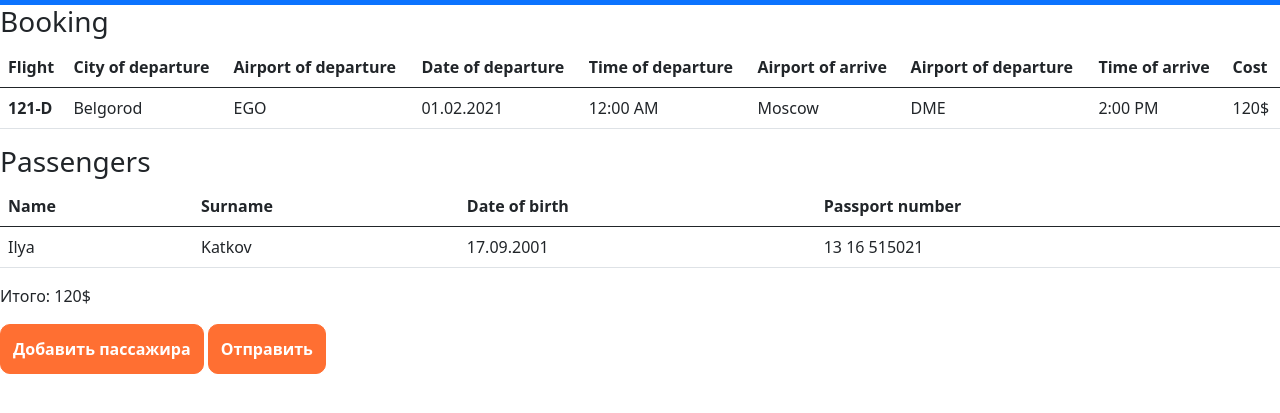
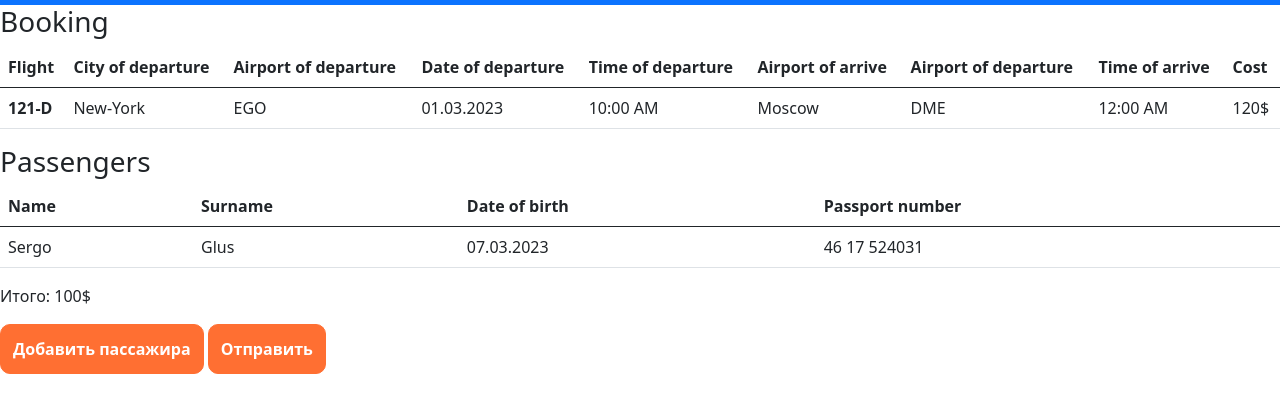
Before and after one commit to korGlush/FlightPool, a plain HTML site: page booking.html in a window 1280 px wide. Shown: the part 75-488 px from the top of the page. Drawn offline with nearby package versions, Linux system fonts and the light colour scheme.

Commit message:
Add files via upload

```diff
--- a/booking.html
+++ b/booking.html
@@ -43,13 +43,13 @@
 		  <tbody>
 			<tr>
 			  <th scope="row">121-D</th>
-			  <td>Belgorod</td>
+			  <td>New-York</td>
 			  <td>EGO</td>
-			  <td>01.02.2021</td>
-			  <td>12:00 AM</td>
+			  <td>01.03.2023</td>
+			  <td>10:00 AM</td>
 			  <td>Moscow</td>
 			  <td>DME</td>
-			  <td>2:00 PM</td>
+			  <td>12:00 AM</td>
 			  <td>120$</td>
 			</tr>
 		  </tbody>
@@ -68,18 +68,16 @@
 		  </thead>
 		  <tbody>
 			<tr>
-			  <td>Ilya</th>
-			  <td>Katkov</td>
-			  <td>17.09.2001</td>
-			  <td>13 16 515021</td>
+			  <td>Sergo</th>
+			  <td>Glus</td>
+			  <td>07.03.2023</td>
+			  <td>46 17 524031</td>
 			</tr>
 		  </tbody>
 		</table>
     </div>
-
     <div class="booking_total">
-
-        <p class="test-5-price">Итого: 120$</p>
+        <p class="test-5-price">Итого: 100$</p>
 		<input type="submit" value="Добавить пассажира" class="test-5-book">
         <input type="submit" value="Отправить" class="test-5-book">
     </div>
```
